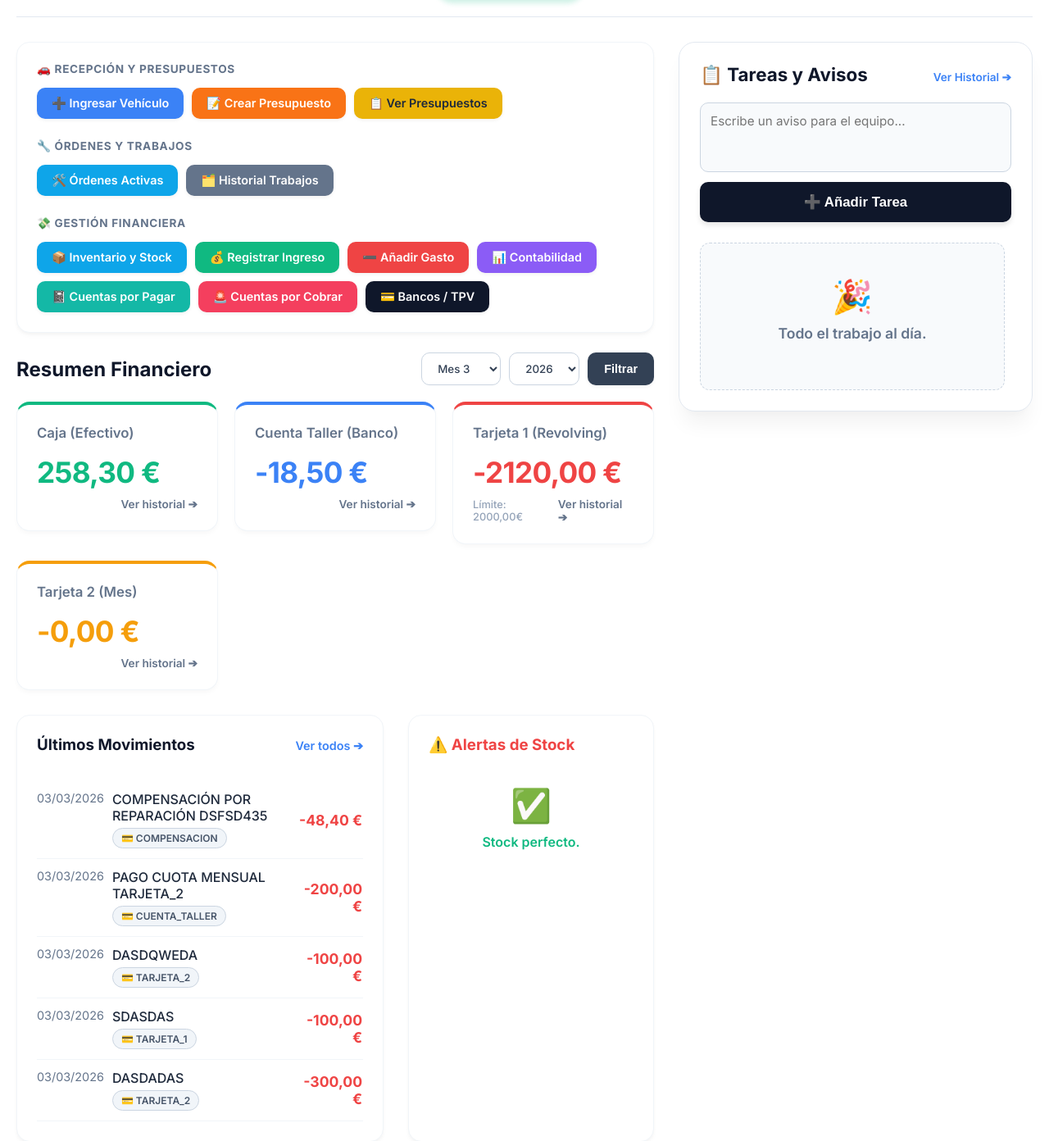
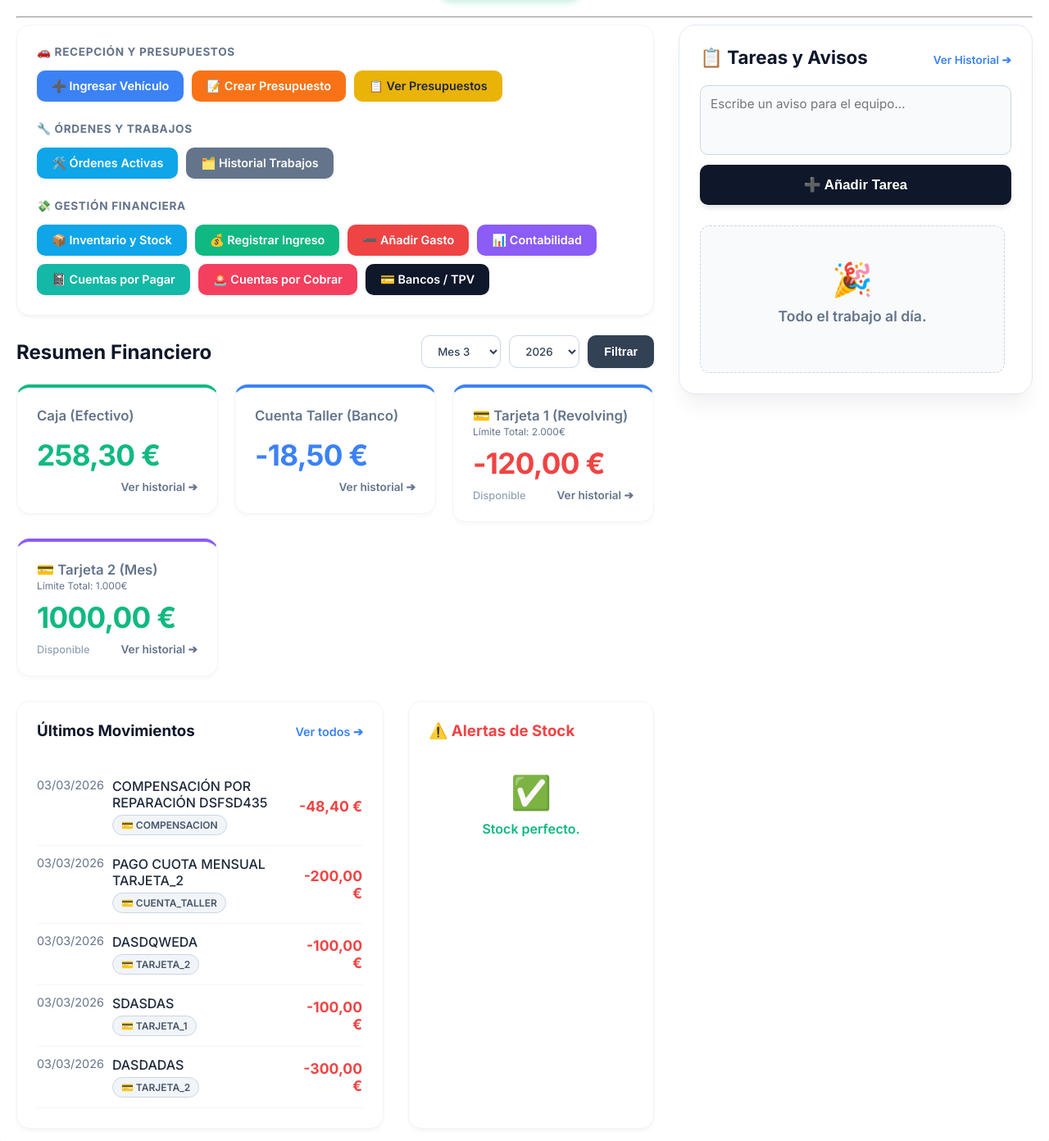
Before and after one commit to josepipe300-wq/servimax-app, a Django app: page / in a window 1280 px wide. Shown: the part 64-1456 px from the top of the page at 82% size. Run offline with Django 5.2, Linux system fonts and the light colour scheme; a user stored in the database is signed in; data comes from the database, SQL or seed files in the repository.

Commit message:
Panel de inicio actualizado: Ahora las tarjetas muestran el crédito disponible en lugar de la deuda acumulada

```diff
--- a/taller/templates/taller/home.html
+++ b/taller/templates/taller/home.html
@@ -99,7 +99,7 @@
         .custom-scroll::-webkit-scrollbar-thumb:hover { background: #94a3b8; }
 
         /* Elementos UI varios */
-        hr { border: none; border-top: 1px solid #e2e8f0; margin: 15px 0 30px 0; }
+        <hr> { border: none; border-top: 1px solid #e2e8f0; margin: 15px 0 30px 0; }
         .badge-metodo { display: inline-block; margin-top: 5px; padding: 4px 10px; border-radius: 9999px; font-size: 0.75em; font-weight: 600; background-color: #f1f5f9; color: #475569; border: 1px solid #cbd5e1; }
         .btn-wsp { background-color: #10b981; color: white; padding: 10px 20px; text-decoration: none; border-radius: 9999px; font-weight: 600; display: inline-flex; align-items: center; gap: 8px; transition: 0.2s; box-shadow: 0 4px 6px rgba(16,185,129,0.2); }
         .btn-wsp:hover { background-color: #059669; transform: translateY(-2px); box-shadow: 0 6px 12px rgba(16,185,129,0.3); }
@@ -229,21 +229,32 @@
                         </a>
 
                         <a href="{% url 'historial_cuenta' 'tarjeta1' %}" style="text-decoration: none; color: inherit;">
-                            <div class="card" style="border-top-color: #ef4444;">
-                                <h3>Tarjeta 1 (Revolving)</h3>
-                                <div class="amount text-danger">-{{ tarjeta_1.dispuesto|floatformat:2 }} €</div>
+                            <div class="card" style="border-top-color: #3b82f6;">
+                                <h3 style="display: flex; align-items: center; gap: 5px; margin-bottom: 2px;">💳 Tarjeta 1 (Revolving)</h3>
+                                <p style="font-size: 0.75em; color: #64748b; margin: 0 0 5px 0;">Límite Total: 2.000€</p>
+
+                                <div class="amount" style="{% if tarjeta_1.disponible < 300 %}color: #ef4444;{% else %}color: #10b981;{% endif %}">
+                                    {{ tarjeta_1.disponible|floatformat:2 }} €
+                                </div>
                                 <div style="display: flex; justify-content: space-between; align-items: center;">
-                                    <span style="font-size: 0.8em; margin:0; color:#94a3b8; font-weight: 500;">Límite: {{ tarjeta_1.limite }}€</span>
+                                    <span style="font-size: 0.8em; margin:0; color:#94a3b8; font-weight: 500;">Disponible</span>
                                     <span style="font-size: 0.85em; color: #64748b; font-weight: 600;">Ver historial ➔</span>
                                 </div>
                             </div>
                         </a>
 
                         <a href="{% url 'historial_cuenta' 'tarjeta2' %}" style="text-decoration: none; color: inherit;">
-                            <div class="card" style="border-top-color: #f59e0b;">
-                                <h3>Tarjeta 2 (Mes)</h3>
-                                <div class="amount text-warning">-{{ tarjeta_2.dispuesto|floatformat:2 }} €</div>
-                                <div style="text-align: right; font-size: 0.85em; color: #64748b; font-weight: 600;">Ver historial ➔</div>
+                            <div class="card" style="border-top-color: #8b5cf6;">
+                                <h3 style="display: flex; align-items: center; gap: 5px; margin-bottom: 2px;">💳 Tarjeta 2 (Mes)</h3>
+                                <p style="font-size: 0.75em; color: #64748b; margin: 0 0 5px 0;">Límite Total: 1.000€</p>
+
+                                <div class="amount" style="{% if tarjeta_2.disponible < 150 %}color: #ef4444;{% else %}color: #10b981;{% endif %}">
+                                    {{ tarjeta_2.disponible|floatformat:2 }} €
+                                </div>
+                                <div style="display: flex; justify-content: space-between; align-items: center;">
+                                    <span style="font-size: 0.8em; margin:0; color:#94a3b8; font-weight: 500;">Disponible</span>
+                                    <span style="font-size: 0.85em; color: #64748b; font-weight: 600;">Ver historial ➔</span>
+                                </div>
                             </div>
                         </a>
 
```
